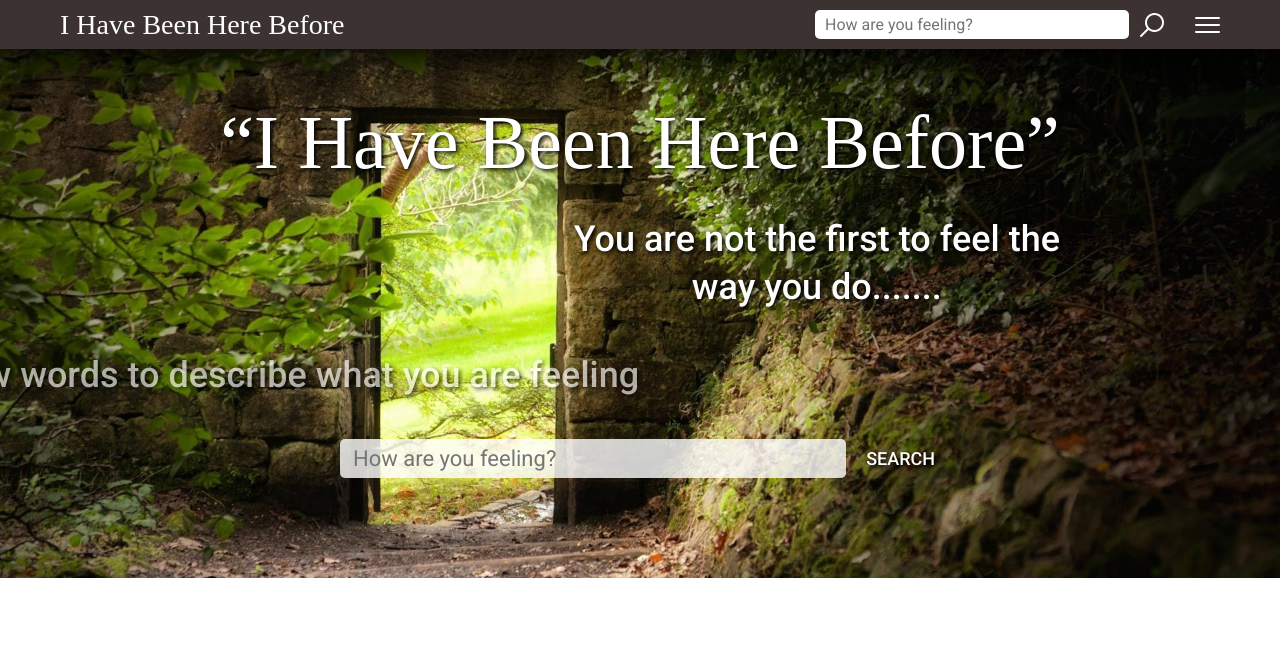
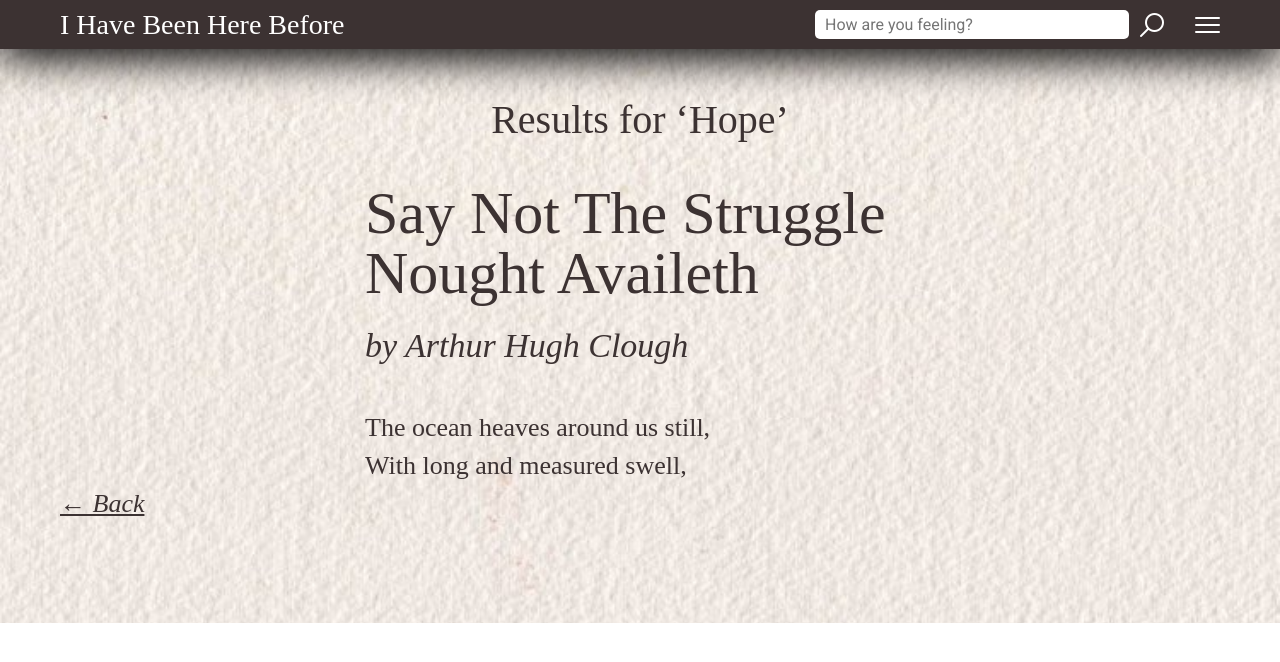
Before and after one commit to olga-volga/react-app-feelings, a React (Create React App) app: page /poem in a window 1280 px wide. Shown: the top 662 px of the page. Built offline with nearby package versions, Linux system fonts and the light colour scheme.

Commit message:
add React Router

```diff
--- a/package.json
+++ b/package.json
@@ -8,6 +8,7 @@
     "@testing-library/user-event": "^13.5.0",
     "react": "^18.1.0",
     "react-dom": "^18.1.0",
+    "react-router-dom": "^5.3.0",
     "react-scripts": "5.0.1",
     "web-vitals": "^2.1.4"
   },
--- a/src/components/app/App.js
+++ b/src/components/app/App.js
@@ -1,14 +1,26 @@
+import { BrowserRouter as Router, Switch, Route } from "react-router-dom";
+
 import Header from '../header/Header';
 import MainPage from '../pages/MainPage';
+import PoemPage from '../pages/PoemPage';
 
 import './app.scss';
 
 const App = () => {
     return (
-        <div className="app">
-            <Header />
-            <MainPage />
-        </div>
+        <Router>
+            <div className="app">
+                <Header />
+                <Switch>
+                    <Route exact path="/">
+                        <MainPage />
+                    </Route>
+                    <Route exact path="/poem">
+                        <PoemPage />
+                    </Route>
+                </Switch>
+            </div>
+        </Router>
     )
 }
 
--- a/src/components/poem/Poem.js
+++ b/src/components/poem/Poem.js
@@ -1,3 +1,5 @@
+import {Link} from "react-router-dom";
+
 import './poem.scss';
 
 const Poem = () => {
@@ -5,7 +7,7 @@ const Poem = () => {
         <section className="poem">
             <div className="container">
                 <div className="poem__body">
-                    <p className="poem__results">Results for 'Hope'</p>
+                    <p className="poem__results">Results for &lsquo;Hope&rsquo;</p>
                     <h2 className="poem__title">Say not the struggle nought availeth</h2>
                     <p className="poem__author">by Arthur Hugh Clough</p>
                     <p className="poem__lines">
@@ -13,6 +15,7 @@ const Poem = () => {
                         With long and measured swell,<br />
                     </p>
                 </div>
+                <Link to="/" className="poem__back">&larr; Back</Link>
             </div>
         </section>
     )
--- a/src/components/poem/poem.scss
+++ b/src/components/poem/poem.scss
@@ -8,7 +8,7 @@
 	padding: 50px 0 100px;
 
     &__body {
-        max-width: 600px;
+        max-width: 550px;
         margin: 0 auto;
     }
     &__results {
@@ -37,4 +37,12 @@
         color: $bg;
         margin-top: 40px;
     }
+    &__back {
+        display: block;
+        font-size: 26px;
+		line-height: 38px;
+        font-style: italic;
+        text-decoration: underline;
+        color: $bg;
+    }
 }
```
Also changed, not shown: 1 other file (tests, documents, lock files or other folders).
